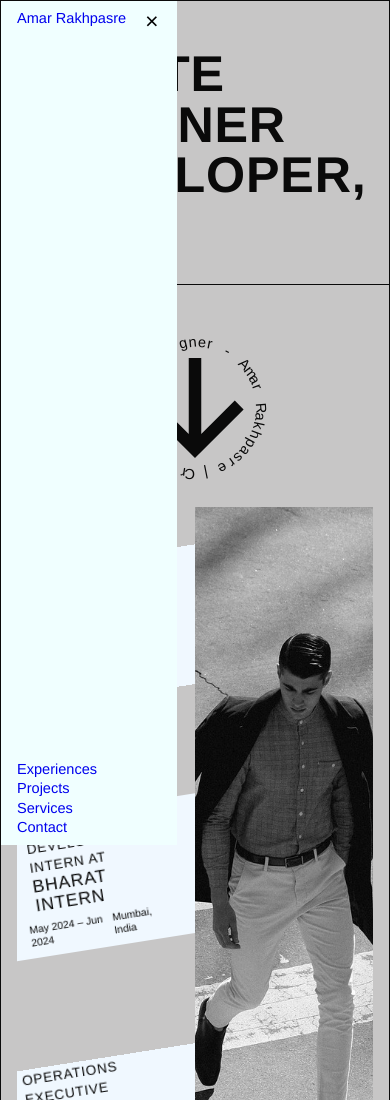
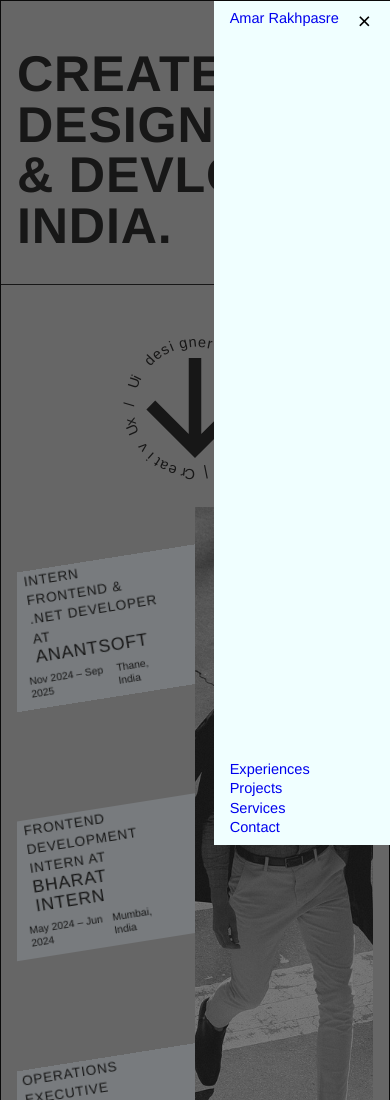
Before and after one commit to amar-rakhpasre/personal-portfolio-design, a plain HTML site: page index.html in a window 390 px wide. Shown: the top 1100 px of the page. Drawn offline with nearby package versions, Linux system fonts and the light colour scheme; a web font is replaced by a local one.

Commit message:
Update res.css

```diff
--- a/style/res.css
+++ b/style/res.css
@@ -80,16 +80,23 @@
     }
 
     .left-side {
+        background: #21212194;
         position: absolute;
         top: 0;
-        left: 0;
+        /* left: 0; */
         height: 100%;
         flex: 1 0 20%;
         z-index: 999;
+        /* order: 1; */
+        /* right: 0%; */
+        width: 100%;
+        transition: 0.3s all;
     }
 
     .nav-postion {
         background-color: azure;
+        position: fixed;
+        right: 0;
     }
 
     .left-side.active {
@@ -107,7 +114,8 @@
     .menu-body-btn {
         position: fixed;
         top: 0.6%;
-        left: 2%;
+        left: 93%;
+        z-index: 1;
     }
 
 
```
